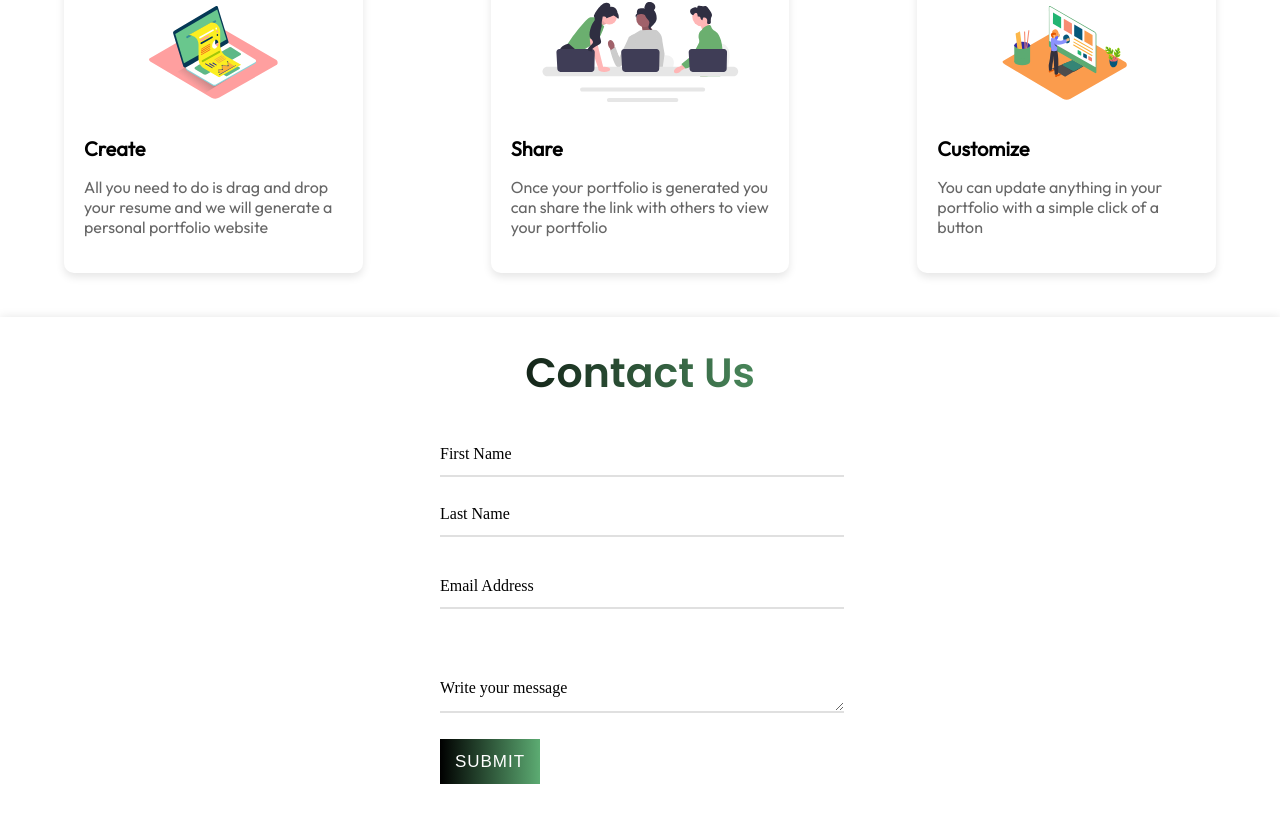
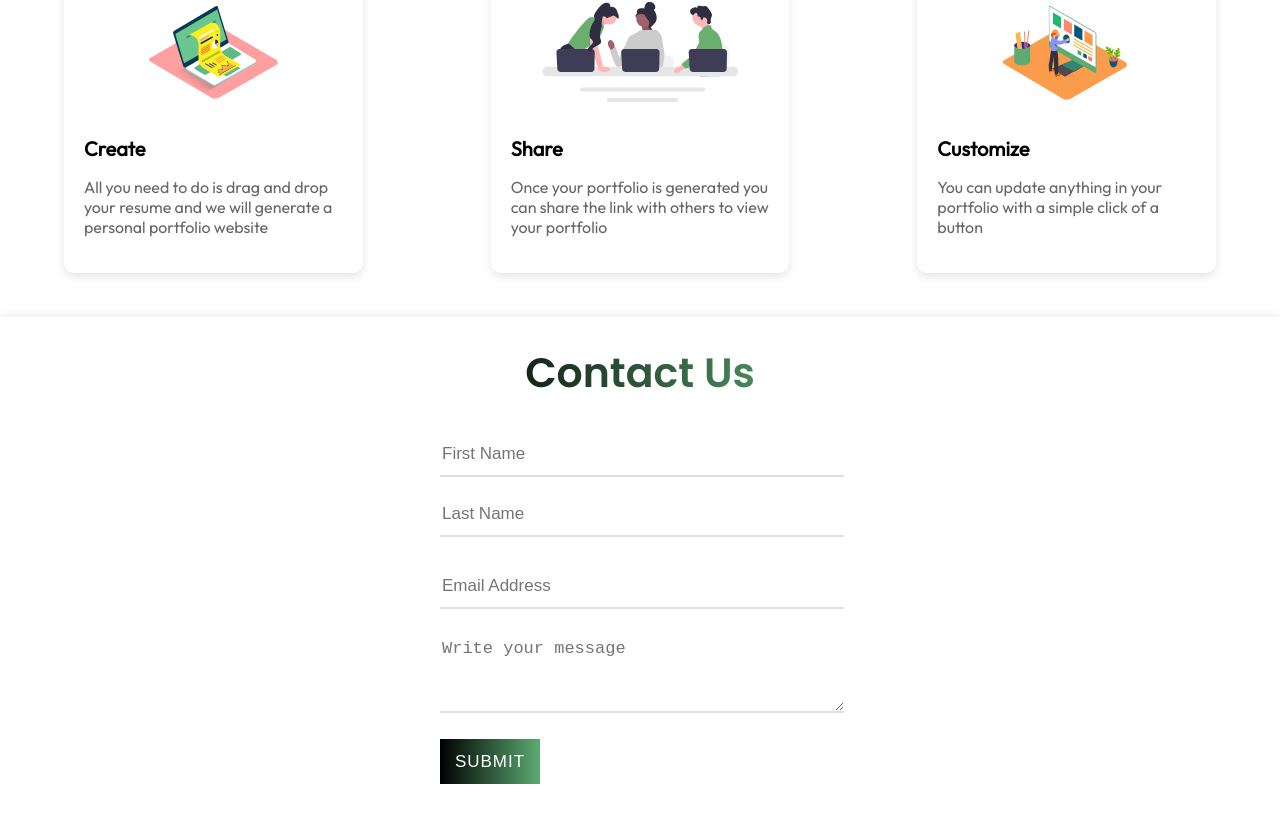
Before and after one commit to AlanSala123/AiProfolio, a React (Vite) app in the folder AiProfolio-ui/: page / in a window 1280 px wide. Shown: the part 1115-1937 px from the top of the page. Built offline with nearby package versions, Linux system fonts and the light colour scheme.

Commit message:
fixed text layers

```diff
--- a/AiProfolio-ui/src/Contact/Contact.jsx
+++ b/AiProfolio-ui/src/Contact/Contact.jsx
@@ -10,28 +10,24 @@ export default function ContactUs() {
       <form action="#">
         <div className="form-row">
           <div className="input-data">
-            <input type="text" required />
+            <input type="text" placeholder="First Name" required />
             <div className="underline"></div>
-            <label>First Name</label>
           </div>
           <div className="input-data">
-            <input type="text" required />
+            <input type="text" placeholder="Last Name" required />
             <div className="underline"></div>
-            <label>Last Name</label>
           </div>
         </div>
         <div className="form-row">
           <div className="input-data">
-            <input type="text" required />
+            <input type="text" placeholder="Email Address" required />
             <div className="underline"></div>
-            <label>Email Address</label>
           </div>
         </div>
         <div className="form-row">
           <div className="input-data textarea">
-            <textarea rows="8" cols="80" required></textarea>
+            <textarea rows="8" cols="80" placeholder="Write your message" required></textarea>
             <div className="underline"></div>
-            <label>Write your message</label>
           </div>
         </div>
         <div className="form-row submit-btn">
@@ -42,5 +38,5 @@ export default function ContactUs() {
         </div>
       </form>
     </div>
-  )
+  );
 }
```
